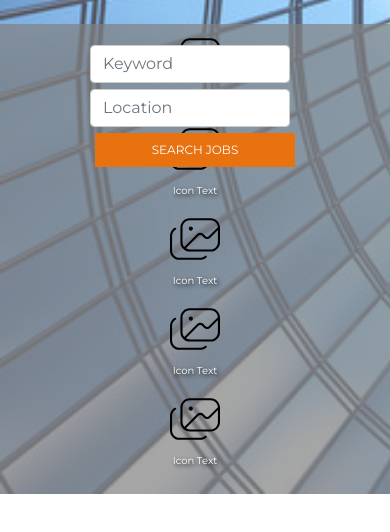
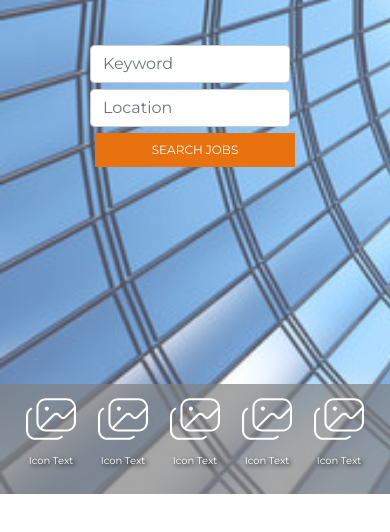
Before and after one commit to nurulanisahasri/volcanic, a plain HTML site: page index.html in a window 390 px wide. Shown: the part 350-882 px from the top of the page. Drawn offline with nearby package versions, Linux system fonts and the light colour scheme.

Commit message:
Fix icon slider to stay horizontal

```diff
--- a/styles.css
+++ b/styles.css
@@ -567,6 +567,7 @@ div {
     background-color: rgba(42, 41, 41, 0.5); /* Grey with opacity */
     padding: 20px 0;
     z-index: 2;
+    flex-direction: row;
 }
 
 .icon-slider {
@@ -578,7 +579,8 @@ div {
 }
 
 .icon {
-    flex-direction: row;
+    display: flex;
+    flex-direction: column;
     align-items: center;
     text-align: center;
     margin: 0 10px;
@@ -590,6 +592,7 @@ div {
     height: 50px;
     margin-bottom: 5px;
     fill: #ffffff;
+    filter: brightness(0) invert(1);
 }
 
 .clearfix::after {
@@ -625,7 +628,6 @@ div {
 }
 
 .container {
-    display: block;
     justify-content: space-around;
     align-items: center;
     overflow: visible;
@@ -773,10 +775,6 @@ h3 {
         margin: 10px 0;
     }
 
-    .overlay-section {
-        padding: 15px 0;  /* Slightly smaller padding */
-    }
-
 }
 
 /* Media queries for mobile devices */
```
